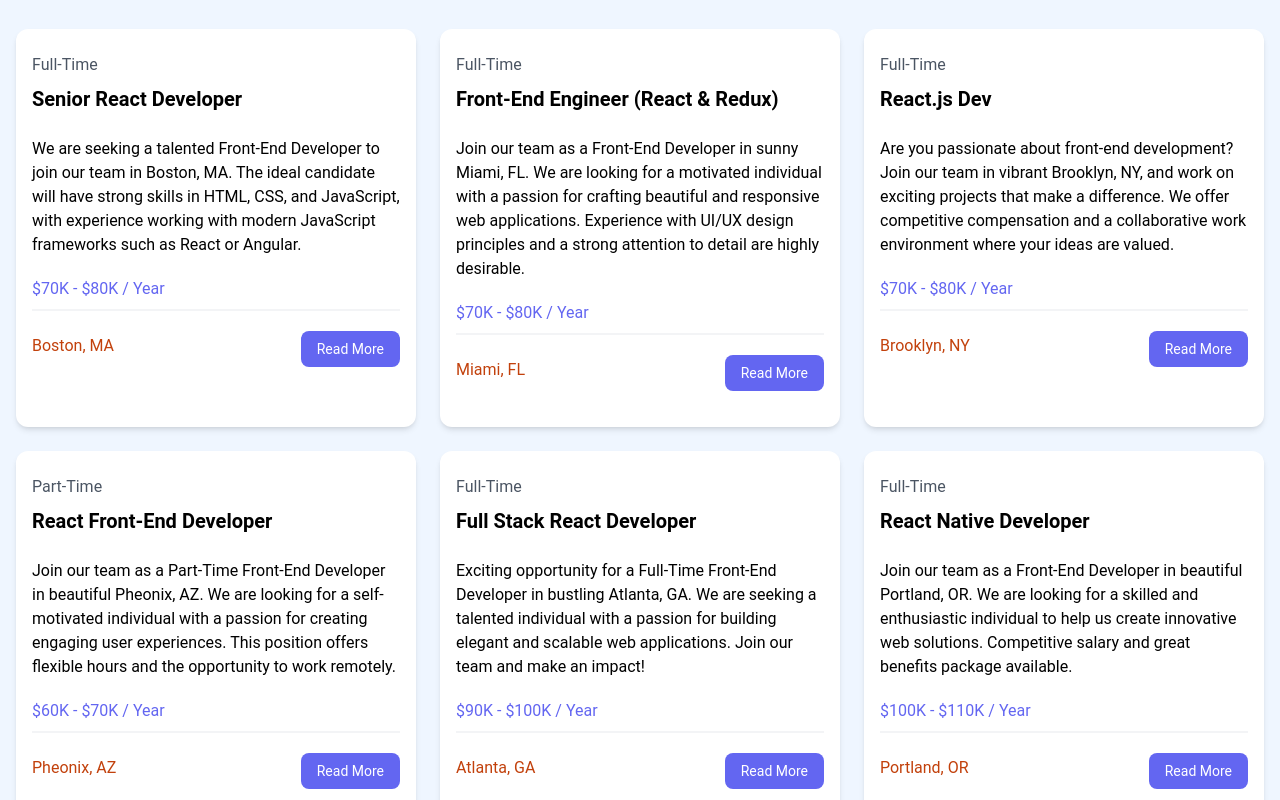
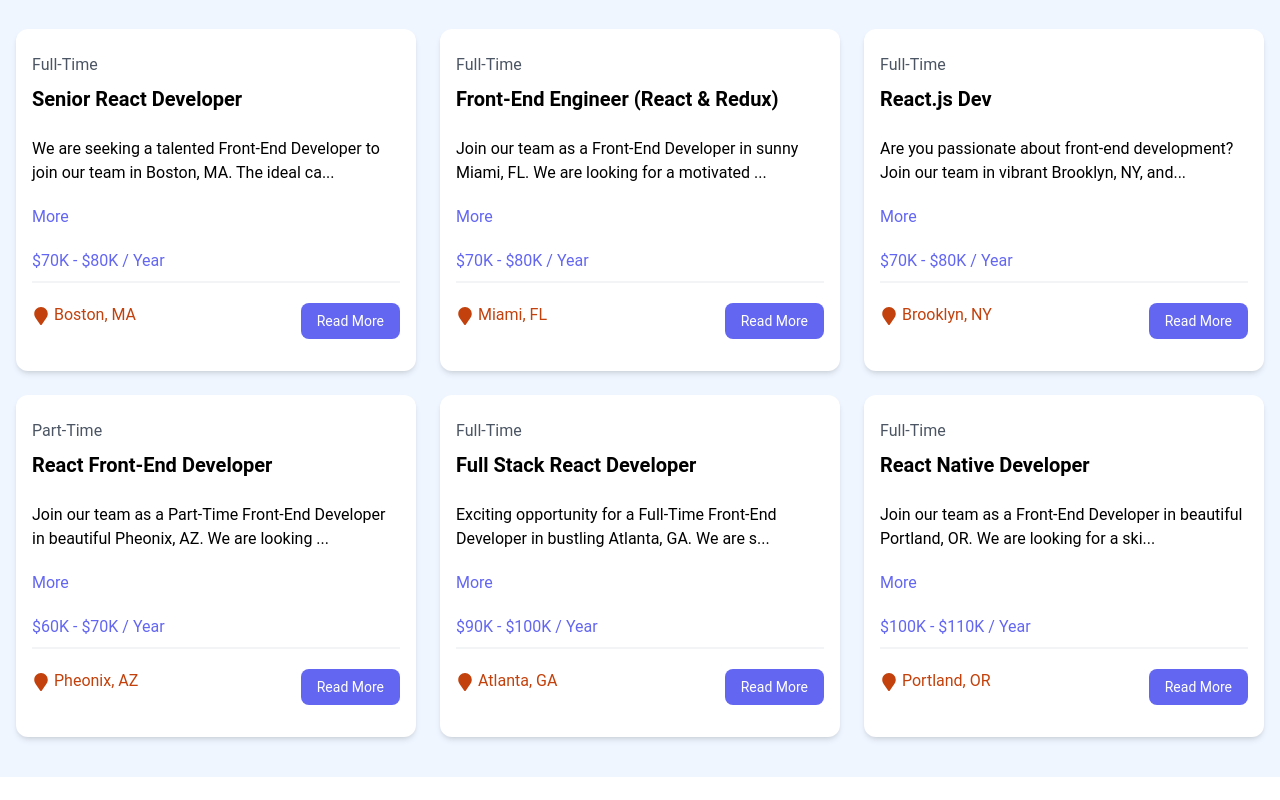
Before and after one commit to EsteAdonis/react-crash-2025, a React (Vite) app: page / in a window 1280 px wide. Shown: the part 680-1480 px from the top of the page. Built offline with nearby package versions, Linux system fonts and the light colour scheme.

Commit message:
Appying useState

```diff
--- a/package.json
+++ b/package.json
@@ -11,7 +11,9 @@
   },
   "dependencies": {
     "react": "^19.1.1",
-    "react-dom": "^19.1.1"
+    "react-dom": "^19.1.1",
+    "react-icons": "^5.5.0",
+    "react-router-dom": "^7.9.0"
   },
   "devDependencies": {
     "@eslint/js": "^9.33.0",
--- a/src/components/JobListing.jsx
+++ b/src/components/JobListing.jsx
@@ -1,6 +1,14 @@
-import React from 'react'
+import React, { useState } from 'react'
+import {FaMapMarker} from 'react-icons/fa'
 
 export default function JobListing({job}) {
+	const [showFullDescription, setShowFullDescription] = useState(false);
+
+	let description = job.description;
+
+	if (!showFullDescription) {
+		description = description.substring(0, 90) + '...';
+	}
 	return (
 		<>
 			<div className="bg-white rounded-xl shadow-md relative">
@@ -11,8 +19,14 @@ export default function JobListing({job}) {
 					</div>
 
 					<div className="mb-5">
-						{job.description}
+						{description}
 					</div>
+					<button
+						className="text-indigo-500 mb-5 hover:text-indigo-600"
+						onClick={() => setShowFullDescription(prevState => !prevState)}
+					>
+						{showFullDescription ? 'Less': 'More'}
+					</button>
 
 					<h3 className="text-indigo-500 mb-2">{job.salary} / Year</h3>
 
@@ -20,7 +34,7 @@ export default function JobListing({job}) {
 
 					<div className="flex flex-col lg:flex-row justify-between mb-4">
 						<div className="text-orange-700 mb-3">
-							<i className="fa-solid fa-location-dot text-lg"></i>
+							<FaMapMarker className="inline text-lg mg-1 mr-1" />
 							{job.location}
 						</div>
 						<a
```
Also changed, not shown: 2 other files (tests, documents, lock files or other folders).
